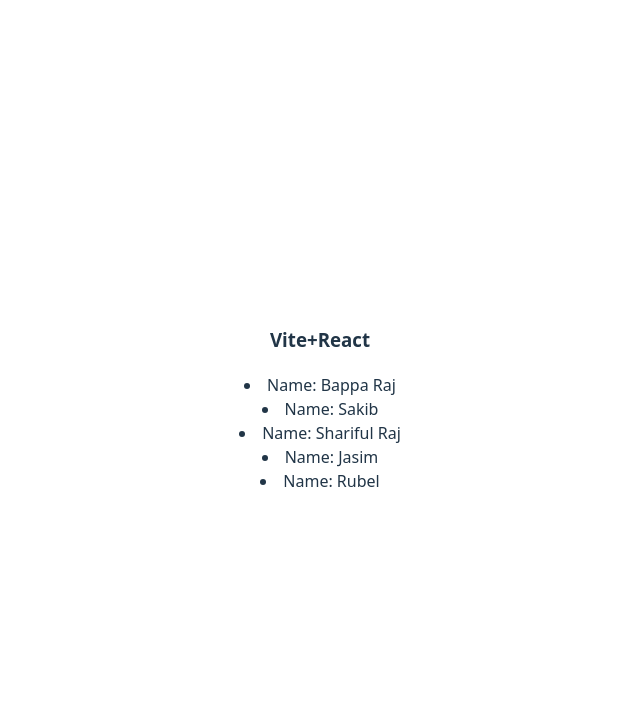
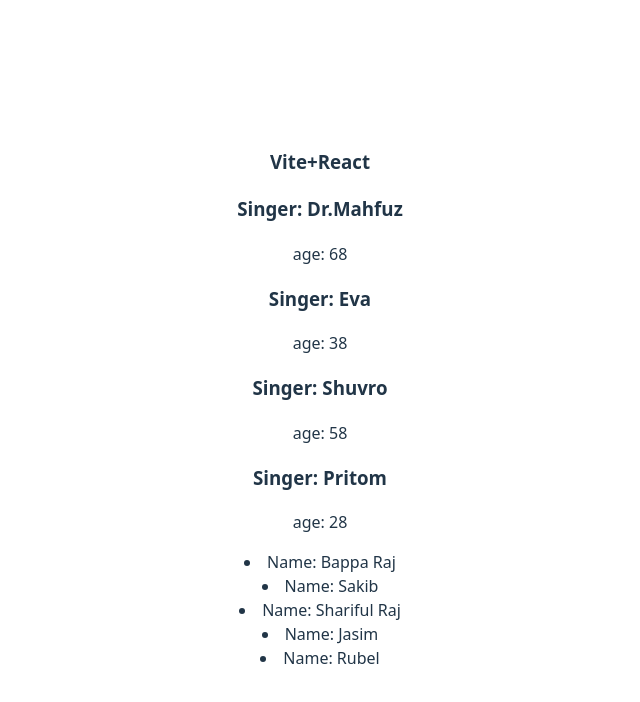
Before and after one commit to Samia123-source/reactfirstproject, a React (Vite) app: page / in a window 1280 px wide. Shown: the top 702 px of the page, without its empty margins (320-960 px from the left). Built offline with nearby package versions, Linux system fonts and the light colour scheme.

Commit message:
rendering lists of users using map

```diff
--- a/src/App.jsx
+++ b/src/App.jsx
@@ -1,17 +1,27 @@
 
 import './App.css'
 import Actor from './Actor'
+import Singer from './Singer'
 
 
 function App() {
 
-  const actors = ['Sakib', 'Shariful Raj', 'Jasim', 'Rubel']
+  const actors = ['Sakib', 'Shariful Raj', 'Jasim', 'Rubel'];
+  const singers = [
+    {id:1, name:'Dr.Mahfuz', age: 68},
+    {id:2, name: 'Eva', age: 38},
+    {id:3, name:'Shuvro',age:58},
+    {id:4, name: 'Pritom',age:28}
+    ]
 
   return (
     <>
 
       <h3>Vite+React</h3>
-      <Actor name= {"Bappa Raj"}></Actor>
+      {
+        singers.map(singer => <Singer singer={singer}></Singer>)
+      }
+      <Actor name={"Bappa Raj"}></Actor>
 
      {
       actors.map (actor => <Actor name={actor}></Actor>)
@@ -23,3 +33,5 @@
 
 
  export default App
+// ekhane Singer j class ta banaiso , oitay 2 ta jinish proyojon , name r age , so ,
+// 2 tai pathaite hobe
--- /dev/null
+++ b/src/Singer.jsx
@@ -0,0 +1,10 @@
+export default function Singer({name,age,singer}){
+    console.log(singer);
+    return(
+        <div>
+
+            <h3>Singer: {singer.name}</h3>
+            <p>age: {singer.age}</p>
+        </div>
+    )
+}
```
